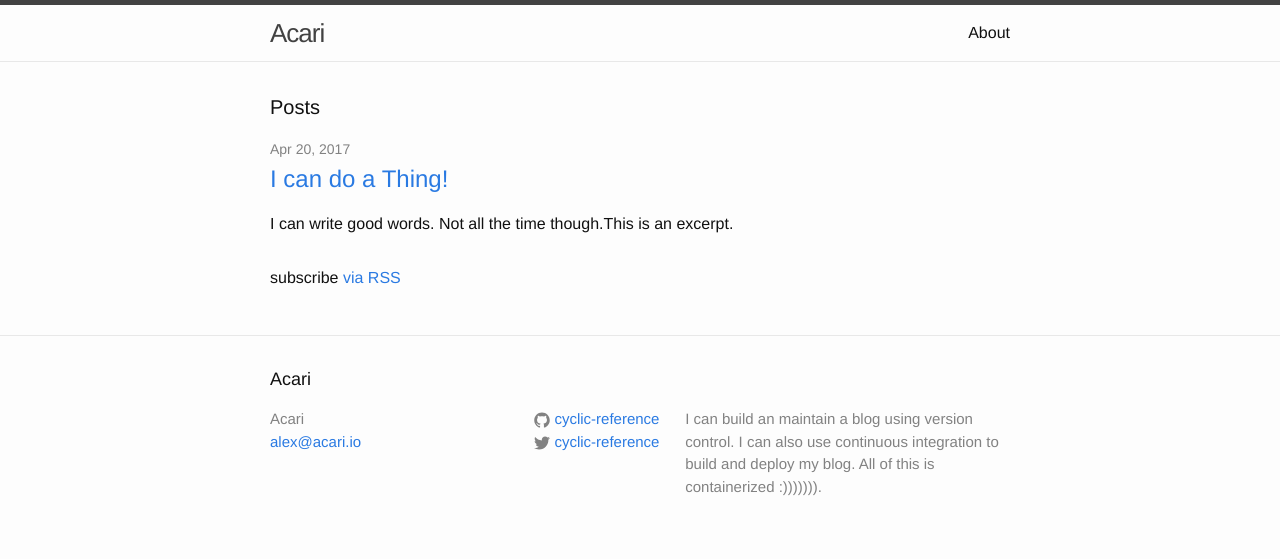
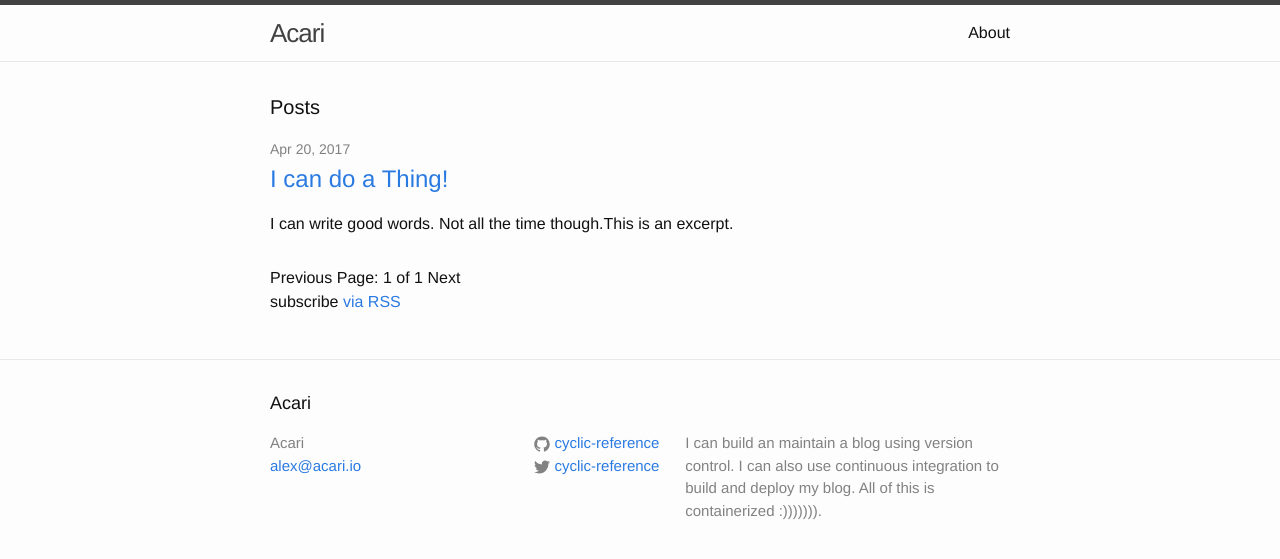
Before and after one commit to Unthrottled/blog, a Jekyll site: the page built from index.html, in a window 1280 px wide. Shown: the top 559 px of the page. Built offline with Jekyll 4.4.1, drawn with Linux system fonts in a browser that asks for light colours; the list of posts is cut into pages by our own code.

Commit message:
More simple.

```diff
--- a/_config.yml
+++ b/_config.yml
@@ -27,4 +27,4 @@
     permalink: /doc/:path/
 
 paginate: 4
-paginate_path: "/blog/page:num/"
+# paginate_path: "/blog/page:num/"
--- a/index.html
+++ b/index.html
@@ -20,32 +20,19 @@
     </ul>
 
     <!-- Pagination links -->
-    {% if paginator.total_pages > 1 %}
     <div class="pagination">
         {% if paginator.previous_page %}
-        <a href="{{ paginator.previous_page_path | prepend: site.baseurl | replace: '//', '/' }}">&laquo; Prev</a>
+        <a href="{{ paginator.previous_page_path }}" class="previous">Previous</a>
         {% else %}
-        <span>&laquo; Prev</span>
+        <span class="previous">Previous</span>
         {% endif %}
-
-        {% for page in (1..paginator.total_pages) %}
-        {% if page == paginator.page %}
-        <em>{{ page }}</em>
-        {% elsif page == 1 %}
-        <a href="{{ paginator.previous_page_path | prepend: site.baseurl | replace: '//', '/' }}">{{ page }}</a>
+        <span class="page_number ">Page: {{ paginator.page }} of {{ paginator.total_pages }}</span>
+        {% if paginator.next_page %}
+        <a href="{{ paginator.next_page_path }}" class="next">Next</a>
         {% else %}
-        <a href="{{ site.paginate_path | prepend: site.baseurl | replace: '//', '/' | replace: ':num', page }}">{{ page
-            }}</a>
-        {% endif %}
-        {% endfor %}
-
-        {% if paginator.next_page %}
-        <a href="{{ paginator.next_page_path | prepend: site.baseurl | replace: '//', '/' }}">Next &raquo;</a>
-        {% else %}
-        <span>Next &raquo;</span>
+        <span class="next ">Next</span>
         {% endif %}
     </div>
-    {% endif %}
 
     <p class="rss-subscribe">subscribe <a href="{{ "/feed.xml" | prepend: site.baseurl }}">via RSS</a></p>
 
```
